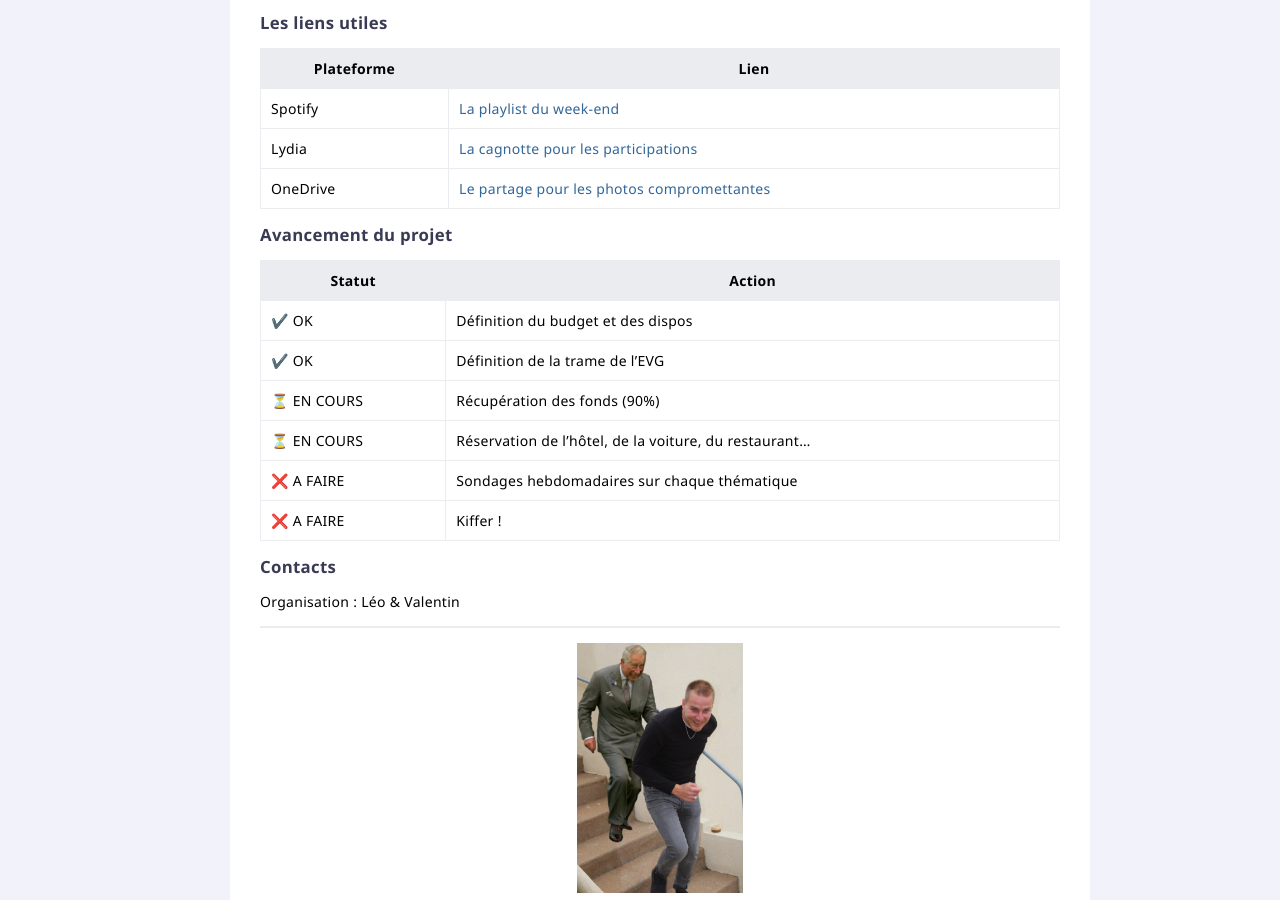
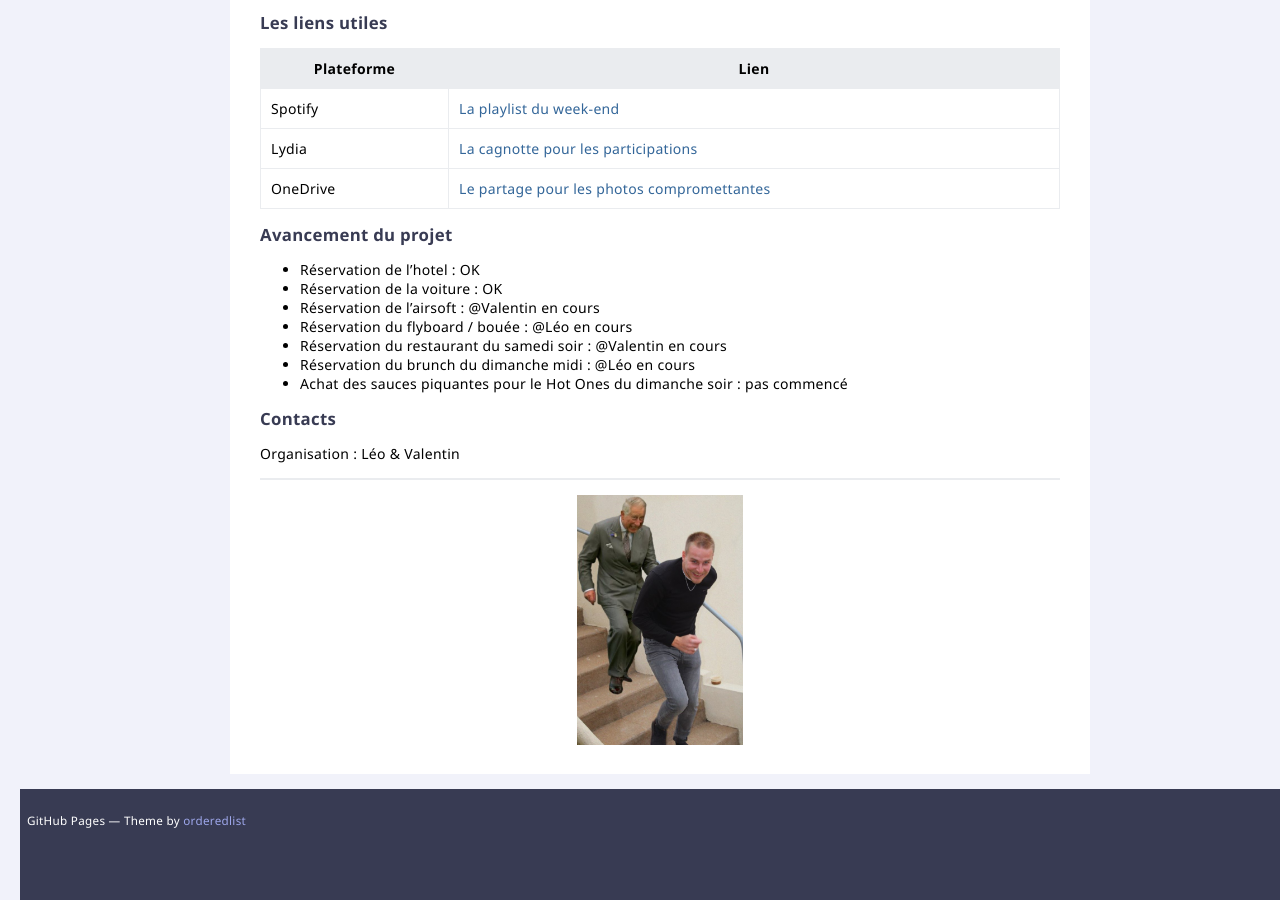
Before and after one commit to leobouard/leobouard.github.io, a Jekyll site: the page built from evg/index.md, in a window 1280 px wide and 900 px high, scrolled down 430 px. Built offline with Jekyll 4.4.1, drawn with Linux system fonts in a browser that asks for light colours; our own code applies the rules of GitHub Pages for plain Markdown files.

Commit message:
Update index.md

```diff
--- a/evg/index.md
+++ b/evg/index.md
@@ -30,14 +30,13 @@ OneDrive | [Le partage pour les photos compromettantes](https://1drv.ms/u/s!Amiq
 
 ## Avancement du projet
 
-Statut | Action
------- | ------
-✔️ OK  | Définition du budget et des dispos
-✔️ OK  | Définition de la trame de l'EVG
-⏳ EN COURS | Récupération des fonds (90%)
-⏳ EN COURS | Réservation de l'hôtel, de la voiture, du restaurant...
-❌ A FAIRE | Sondages hebdomadaires sur chaque thématique
-❌ A FAIRE | Kiffer !
+- Réservation de l'hotel : OK
+- Réservation de la voiture : OK
+- Réservation de l'airsoft : @Valentin en cours
+- Réservation du flyboard / bouée : @Léo en cours
+- Réservation du restaurant du samedi soir : @Valentin en cours
+- Réservation du brunch du dimanche midi : @Léo en cours
+- Achat des sauces piquantes pour le Hot Ones du dimanche soir : pas commencé
 
 ## Contacts
 
```
